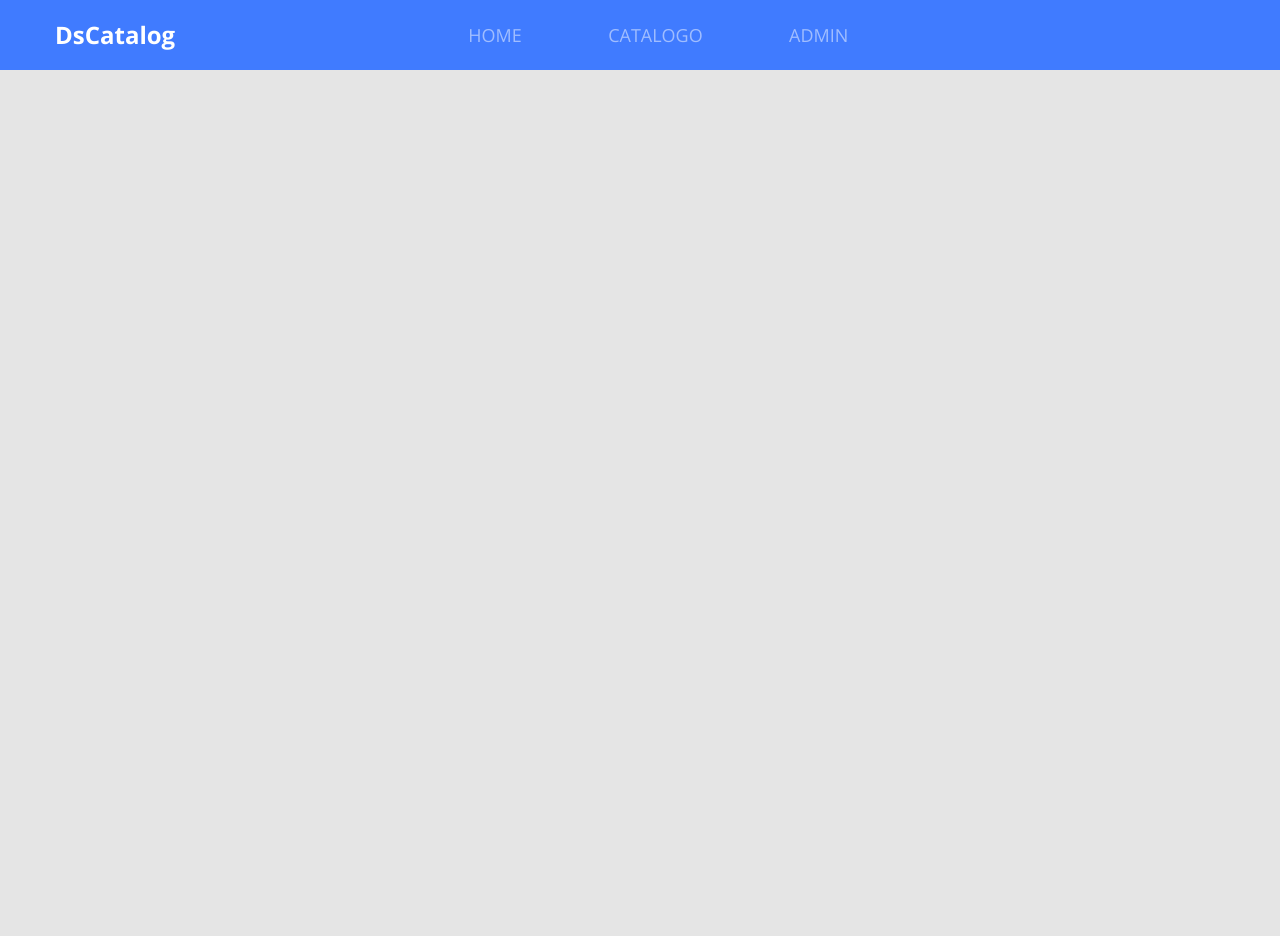
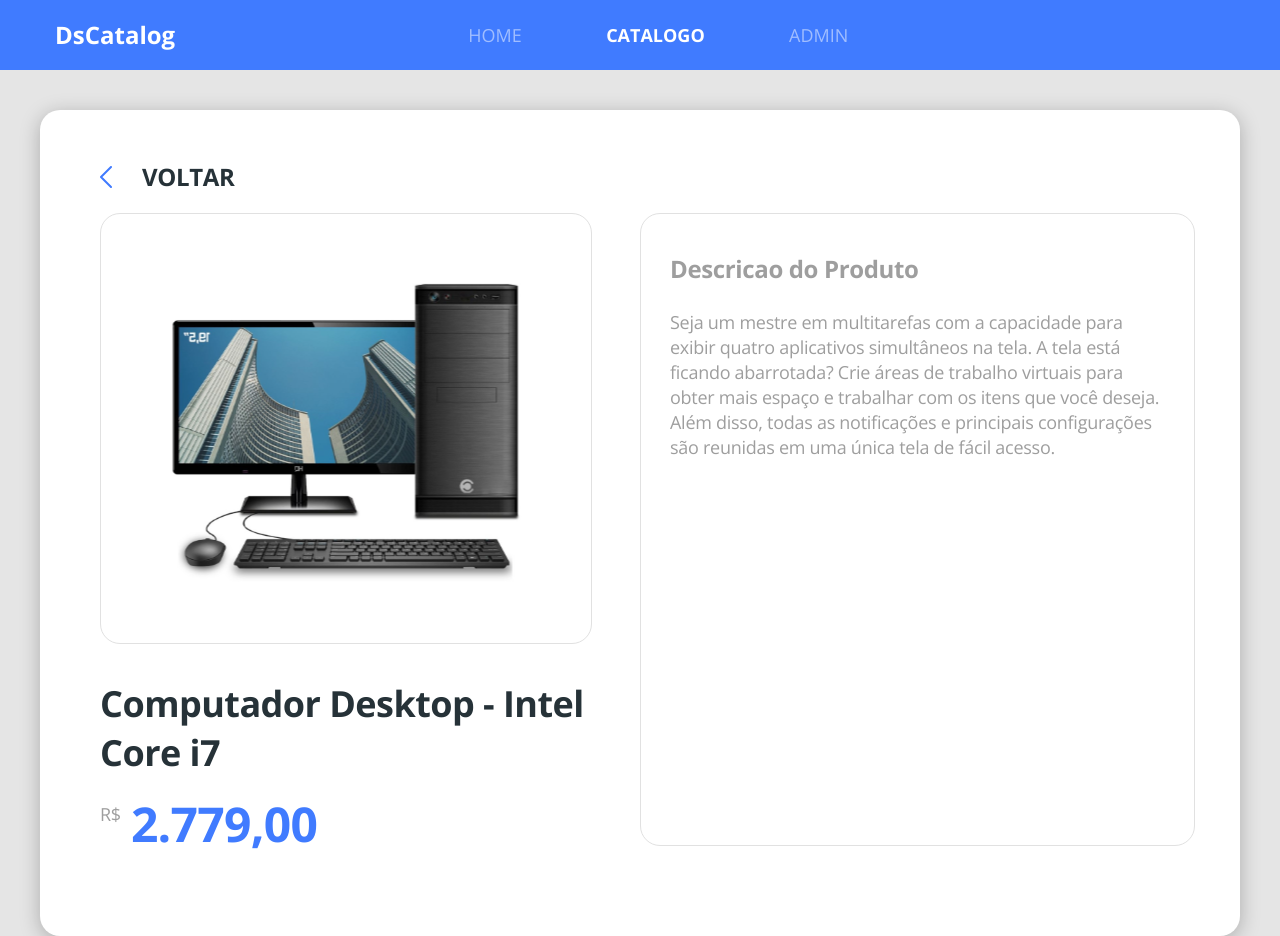
Before and after one commit to JonasEGF/dscatalog-bootcamp, a React (Create React App) app in the folder front-web/: page /products/1 in a window 1280 px wide. Before the commit the page ends 800 px from the top, so only its background shows below. Built offline with nearby package versions, Linux system fonts and the light colour scheme.

Commit message:
checkpoint?

```diff
--- a/front-web/src/Routes.tsx
+++ b/front-web/src/Routes.tsx
@@ -3,6 +3,7 @@
 import Navbar from './core/components/Navbar';
 import Admin from './pages/Admin';
 import Catalog from './pages/Catalog';
+import ProductDetails from './pages/Catalog/components/ProductDetails';
 import Home from './pages/Home';
 
 const Routes = () => (
@@ -13,8 +14,12 @@
                 <Home/>
             </Route>
 
-            <Route path="/catalog">
+            <Route path="/products" exact>
                 <Catalog/>
+            </Route>
+
+            <Route path="/products/:productId">
+                <ProductDetails/>
             </Route>
 
             <Route path="/admin">
--- a/front-web/src/core/components/ButtonIcon/styles.scss
+++ b/front-web/src/core/components/ButtonIcon/styles.scss
@@ -8,9 +8,10 @@
 
 .btn-icon-content{
     background-color: #33569b;
+    width: 70px;
     border-radius: 0px 10px 10px 0px;
-    width: 70px;
     display: flex;
     align-items: center;
     justify-content: center;
+    color: #ffffff;
 }
--- a/front-web/src/core/components/Navbar/index.tsx
+++ b/front-web/src/core/components/Navbar/index.tsx
@@ -18,7 +18,7 @@
                     </NavLink>
                 </li>
                 <li>
-                    <NavLink to="/catalog" activeClassName="active">
+                    <NavLink to="/products" activeClassName="active">
                         CATALOGO
                     </NavLink>
                 </li>
--- /dev/null
+++ b/front-web/src/core/components/ProductPrice/index.tsx
@@ -0,0 +1,16 @@
+import React from 'react'
+import './styles.scss'
+
+type Props = {
+    price: string;
+}
+
+const ProductPrice = ({price}:Props) => (
+    <div className="product-price-container">
+        <span className="product-currency">R$</span>
+        <h3 className="product-price">{price}</h3>
+    </div>
+);
+
+
+export default ProductPrice;
--- /dev/null
+++ b/front-web/src/core/components/ProductPrice/styles.scss
@@ -0,0 +1,19 @@
+.product-price-container{
+    display: flex;
+    margin-top: 25px;
+};
+
+.product-currency{
+    font-size: 18px;
+    line-height: 25px;
+    letter-spacing: -0.015em;
+    color: #9E9E9E;
+};
+
+.product-price{
+    font-size: 32px;
+    line-height: 44px;
+    letter-spacing: -0.015em;
+    color: #407BFF;
+    margin-left: 10px;
+};
--- a/front-web/src/pages/Catalog/components/ProductCard/index.tsx
+++ b/front-web/src/pages/Catalog/components/ProductCard/index.tsx
@@ -1,6 +1,7 @@
 import React from 'react'
 import './styles.scss'
 import { ReactComponent as ProductImage } from '../../../../core/assets/images/product.svg';
+import ProductPrice from '../../../../core/components/ProductPrice';
 
 const ProductCard=()=>(
     <div className="card-base border-radius-10 product-card">
@@ -9,10 +10,8 @@
             <h6 className="product-name">
                 Computador Desktop - Intel Core i7
             </h6>
-            <div className="product-price-container">
-                <span className="product-currency">R$</span>
-                <h3 className="product-price">2.779,00</h3>
-            </div>
+            <ProductPrice price="2.779,00"/>
+
         </div>
     </div>
 );
--- a/front-web/src/pages/Catalog/components/ProductCard/styles.scss
+++ b/front-web/src/pages/Catalog/components/ProductCard/styles.scss
@@ -2,36 +2,18 @@
 
     padding: 20px 20px 30px 20px;
     text-align: center;
-}
+};
 
 .product-info{
     border-top: 1px solid #E1E1E1;
     text-align: left;
     padding-top: 15px;
     margin-top: 15px;
-}
+};
+
 .product-name{
     font-size: 18px;
     line-height: 25px;
     letter-spacing: -0.015em;
-}
-
-.product-price-container{
-    display: flex;
-    margin-top: 25px;
-}
-
-.product-currency{
-    font-size: 18px;
-    line-height: 25px;
-    letter-spacing: -0.015em;
-    color: #9E9E9E;
-}
-
-.product-price{
-    font-size: 32px;
-    line-height: 44px;
-    letter-spacing: -0.015em;
-    color: #407BFF;
-    margin-left: 10px;
-}
+    color: #263238;
+};
--- /dev/null
+++ b/front-web/src/pages/Catalog/components/ProductDetails/index.tsx
@@ -0,0 +1,49 @@
+import React from 'react'
+import { Link, useParams } from 'react-router-dom';
+import './styles.scss'
+import { ReactComponent as ArrowIcon } from "../../../../core/assets/images/Arrow.svg";
+import { ReactComponent as ProductImage } from "../../../../core/assets/images/product.svg";
+import ProductPrice from '../../../../core/components/ProductPrice';
+type ParamsType = {
+    productId: string;
+}
+
+const ProductDetails = () => {
+    const { productId } = useParams<ParamsType>();
+    console.log(productId);
+    return (
+        <div className="product-details-container">
+            <div className="card-base border-radius-20 product-details">
+                <Link to="/products" className="product-details-goback">
+                    <ArrowIcon className="icon-goback" />
+                    <h1 className="text-goback">voltar</h1>
+                </Link>
+                <div className="row">
+                    <div className="col-6 pr-5">
+                        <div className="product-details-card text-center">
+                            <ProductImage className="product-details-image"/>
+                        </div>
+                        <h1 className="product-details-name">
+                            Computador Desktop - Intel Core i7
+                        </h1>
+                        <ProductPrice price="2.779,00"/>
+                    </div>
+                    <div className="col-6 product-details-card">
+                        <h1 className="product-description-title">
+                            Descricao do Produto
+                        </h1>
+                        <p className="product-description-text">
+                            Seja um mestre em multitarefas com a capacidade para exibir quatro aplicativos simultâneos na tela.
+                            A tela está ficando abarrotada? Crie áreas de trabalho virtuais para obter mais espaço e trabalhar
+                            com os itens que você deseja. Além disso, todas as notificações e principais configurações são reunidas
+                            em uma única tela de fácil acesso.
+                        </p>
+                    </div>
+                </div>
+            </div>
+        </div>
+
+    )
+};
+
+export default ProductDetails;
--- /dev/null
+++ b/front-web/src/pages/Catalog/components/ProductDetails/styles.scss
@@ -0,0 +1,66 @@
+.product-details-container{
+    margin-top: 40px;
+    padding-left: 40px;
+    padding-right: 40px;
+};
+
+.product-details{
+    padding: 50px 60px 90px 60px;
+};
+
+.icon-goback{
+    color: #407BFF;
+    transform: rotate(180deg);
+    margin-right: 30px;
+};
+
+.product-details-goback{
+    display: flex;
+    align-items: center;
+    margin-bottom: 20px;
+};
+
+.text-goback{
+    font-size: 24px;
+    line-height: 33px;
+    letter-spacing: -0.015em;
+    color: #263238;
+    text-transform: uppercase;
+};
+
+.product-details-card{
+    border: 1px solid #E1E1E1;
+    border-radius: 20px;
+    padding: 38px 29px;
+};
+
+.product-details-image{
+    width: 100%;
+    height: 353px;
+};
+
+.product-description-title{
+    font-size: 24px;
+    line-height: 33px;
+    letter-spacing: -0.015em;
+    color: #9E9E9E;
+    margin-bottom: 25px;
+};
+
+.product-description-text{
+    font-size: 18px;
+    line-height: 25px;
+    letter-spacing: -0.015em;
+    color: #9E9E9E;
+};
+
+.product-details-name{
+    font-size: 36px;
+    line-height: 49px;
+    letter-spacing: -0.015em;
+    margin-top: 35px;
+}
+
+.product-details .product-price{
+    font-size: 48px;
+}
--- a/front-web/src/pages/Catalog/index.tsx
+++ b/front-web/src/pages/Catalog/index.tsx
@@ -1,4 +1,5 @@
 import React from 'react'
+import { Link } from 'react-router-dom';
 import ProductCard from './components/ProductCard'
 import './styles.scss'
 
@@ -8,21 +9,15 @@
             Catalogo de Produtos
         </h1>
         <div className="catalog-products">
-            <ProductCard/>
-            <ProductCard/>
-            <ProductCard/>
-            <ProductCard/>
-            <ProductCard/>
-            <ProductCard/>
-            <ProductCard/>
-            <ProductCard/>
-            <ProductCard/>
-            <ProductCard/>
-            <ProductCard/>
-            <ProductCard/>
-            <ProductCard/>
-            <ProductCard/>
-            <ProductCard/>
+            <Link to="/products/1"><ProductCard/></Link>
+            <Link to="/products/2"><ProductCard/></Link>
+            <Link to="/products/3"><ProductCard/></Link>
+            <Link to="/products/4"><ProductCard/></Link>
+            <Link to="/products/5"><ProductCard/></Link>
+            <Link to="/products/6"><ProductCard/></Link>
+            <Link to="/products/7"><ProductCard/></Link>
+            <Link to="/products/8"><ProductCard/></Link>
+            <Link to="/products/9"><ProductCard/></Link>
         </div>
     </div>
 );
--- a/front-web/src/pages/Home/index.tsx
+++ b/front-web/src/pages/Home/index.tsx
@@ -14,7 +14,7 @@
                 <p className="text-subtitle">
                     Ajudaremos você a encontrar os melhores <br /> produtos disponíveis no mercado.
                 </p>
-                <Link to="/catalog">
+                <Link to="/products">
                     <ButtonIcon text="inicie agora a sua busca" />
                 </Link>
             </div>
```
Also changed, not shown: front-web/src/core/assets/images/Arrow.svg.
